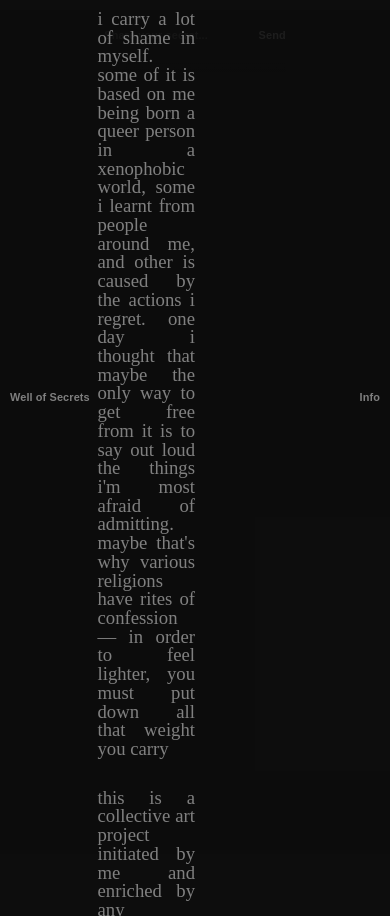
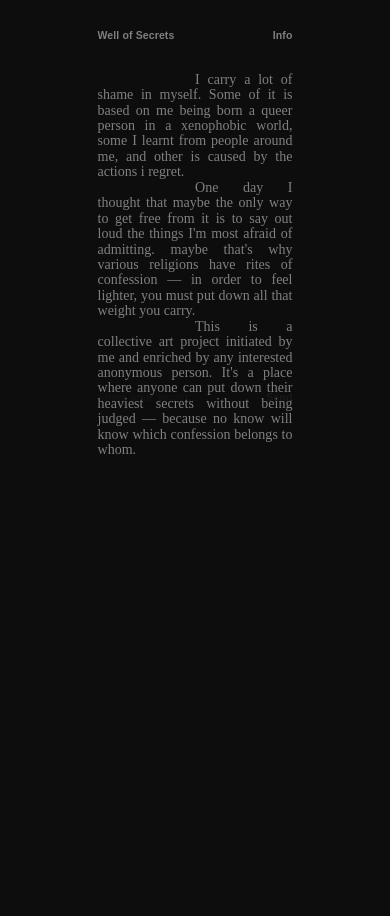
Before and after one commit to vitasiempre/well-of-secrets, a React (Vite) app in the folder client/: page / in a window 390 px wide. Both pictures are taken after a click on the element "Info". Before the commit the page ends 844 px from the top, so only its background shows below. Built offline with nearby package versions, Linux system fonts and the light colour scheme; no server answers.

Commit message:
responsive

```diff
--- a/client/src/App.jsx
+++ b/client/src/App.jsx
@@ -16,8 +16,8 @@ function App() {
     const well = document.querySelector('.Well');
 
     if (!infoVisibility && projectDescription && projectDescription != null && projectDescription != undefined) {
-      projectDescription.style.display = 'inline';
-      well.style.opacity = .15;
+      projectDescription.style.display = 'flex';
+      well.style.opacity = .1;
       infoVisibility = true;
     } else {
       projectDescription.style.display = 'none';
@@ -33,8 +33,12 @@ function App() {
       <p id="info" onClick={toggleInfoVisibility}>Info</p>
       <div id="projectDescription">
         <div id="overlay" onClick={toggleInfoVisibility}></div>
-        <p>i carry a lot of shame in myself. some of it is based on me being born a queer person in a xenophobic world, some i learnt from people around me, and other is caused by the actions i regret. one day i thought that maybe the only way to get free from it is to say out loud the things i'm most afraid of admitting. maybe that's why various religions have rites of confession — in order to feel lighter, you must put down all that weight you carry</p>
-        <p>this is a collective art project initiated by me and enriched by any interested anonymous person. it's a place where anyone can put down their heaviest secrets without being judged — </p>
+        <div>
+          <p>I carry a lot of shame in myself. Some of it is based on me being born a queer person in a xenophobic world, some I learnt from people around me, and other is caused by the actions i regret. </p>
+        <p>One day I thought that maybe the only way to get free from it is to say out loud the things I'm most afraid of admitting. maybe that's why various religions have rites of confession — in order to feel lighter, you must put down all that weight you carry.</p>
+        <p>This is a collective art project initiated by me and enriched by any interested anonymous person. It's a place where anyone can put down their heaviest secrets without being judged — because no know will know which confession belongs to whom.</p>
+        </div>
+
 
       </div>
       <div className='Well'>
--- a/client/src/App.scss
+++ b/client/src/App.scss
@@ -1,8 +1,3 @@
-$grid-margin: (
-  desktop: 30px,
-  mobile:  10px
-);
-
 #root {
   margin: 0 auto;
 }
@@ -33,33 +28,31 @@ $grid-margin: (
 }
 
 #projectDescription {
-  @include default-text(l);
+  @include default-text(xl);
   font-family: 'Times New Roman', Times, serif;
-  // columns: 4;
-  // text-align: left;
   width: 100vw;
-  // left: 25vw;
   font-weight: 400;
   display: none;
-  // position: fixed;
   position: fixed;
-  top: 10px;
+  top: 0px;
+  height: 100vh;
+  flex-direction: column;
+  justify-content: center;
   left: 0;
-  padding: 0 50vw 0 25vw;
+  padding: 0 25vw 0 25vw;
   box-sizing: border-box;
-  // width: calc(100vw - 60px);
-  // font-size: 3vw;
-  // mix-blend-mode: difference;
   pointer-events: none;
   z-index: 2;
 
   p {
     position: relative;
     z-index: 2;
+    text-indent: 50%;
   }
 
   p+p {
-    margin-top: 30px;
+    // margin-top: 30px;
+    // text-indent: 90px;
   }
 }
 
@@ -76,24 +69,73 @@ $grid-margin: (
   cursor: zoom-out;
 }
 
-@media screen and (max-width: 800px) {
+@media screen and (max-width: $breakpoint) {
   .Well {
-    width: calc(55%);
+    width: 50vw;
     box-sizing: border-box;
-    margin: 0 auto;
+    margin: calc(50vh - map-get($grid-margin, mobile)) auto 50vh auto;
     padding: 0;
+    gap: map-get($grid-margin, mobile);
   }
 
   #title, #info {
-  top: calc(50vh - 30px);
+  top: map-get($grid-margin, mobile);
   @include default-text(s);
+  position: absolute;
   }
 
   #title {
-  left: map-get($grid-margin, mobile);
+    left: calc(25vw);
   }
 
   #info {
-  right: map-get($grid-margin, mobile);
+    right: calc(25vw);
+  }
+
+  // #title {
+  //   position: absolute;
+  //   top: map-get($grid-margin, mobile);
+  //   left: 0;
+  //   width: 100%;
+  //   font-size: 8.1vw;
+  //   line-height: .65;
+  //   background-color: $backgroundColor;
+  //   text-align: center;
+  //   font-family: 'Times New Roman', Times, serif;
+  //   font-weight: 400;
+  //   z-index: 10;
+  // }
+
+  // #info {
+  //   opacity: 0;
+  //   top: auto;
+  //   bottom: map-get($grid-margin, mobile);
+  //   left: 0;
+  //   width: 100%;
+  //   font-size: 7.3vw;
+  //   line-height: .7;
+  //   background-color: $backgroundColor;
+  //   text-align: center;
+  //   font-family: 'Times New Roman', Times, serif;
+  //   font-weight: 400;
+  //   z-index: 10;
+  // }
+
+
+
+  #projectDescription {
+    position: absolute;
+    top: calc(map-get($grid-margin, mobile) * 2 + 3vw);
+    @include default-text(m);
+    font-family: 'Times New Roman', Times, serif;
+    font-weight: 400;
+    height: 100%;
+    flex-direction: column;
+    justify-content: start;
+  }
+
+  #overlay {
+    position: fixed;
+    top: 0;
   }
 }
--- a/client/src/components/ListSecrets.scss
+++ b/client/src/components/ListSecrets.scss
@@ -31,3 +31,9 @@
     height: calc(100% + 3vw);
     background: linear-gradient(to bottom,rgba(13,13,13,0), rgba(13,13,13,.8));
 }
+
+@media screen and (max-width: 800px){
+    .ListSecrets {
+        gap: map-get($grid-margin, mobile);
+    }
+}
--- a/client/src/components/SecretListener.scss
+++ b/client/src/components/SecretListener.scss
@@ -34,7 +34,13 @@ form {
     display: none;
 }
 
-@media screen and (max-width: 800px) {
+#secretListener::selection {
+background: white;
+color: $backgroundColor;
+opacity: 1;
+}
+
+@media screen and (max-width: $breakpoint) {
     #secretListener::placeholder, #secretListener {
     @include default-text(s);
     }
--- a/client/src/index.scss
+++ b/client/src/index.scss
@@ -1,4 +1,5 @@
 @use "./styles/_index.scss" as *;
+@use "./styles/_variables.scss" as *;
 @use "./reset.scss";
 
 :root {
@@ -6,7 +7,7 @@
   line-height: 1;
   font-weight: 600;
 
-  color: #E6E6E6;
+  color: hsl(0, 0%, 50%);
   background-color: #0D0D0D;
 
   font-synthesis: none;
--- a/client/src/styles/_index.scss
+++ b/client/src/styles/_index.scss
@@ -1 +1,2 @@
 @forward "mixins";
+@forward "variables";
--- a/client/src/styles/_mixins.scss
+++ b/client/src/styles/_mixins.scss
@@ -1,6 +1,8 @@
+@use "./variables" as *;
+
 $font-sizes: (
-  desktop: (s: 0.8vw,  m: 1.09vw, l: 1.25vw, xl: 2.5vw),
-  mobile:  (s: 2.8vw,   m: 3.6vw,   l: 4.8vw,   xl: 5.6vw)
+  desktop: (s: 0.9vw,  m: 1.2vw, l: 1.75vw, xl: 2.5vw),
+  mobile:  (s: 2.7vw,   m: 3.6vw,   l: 4.5vw,   xl: 4.5vw)
 );
 
 @mixin default-text($variant: m) {
@@ -9,17 +11,18 @@ $font-sizes: (
   }
   font-size: map-get(map-get($font-sizes, desktop), $variant);
   font-family: Arial, sans-serif;
-  line-height: 1;
+  line-height: 1.05;
   text-align: justify;
   font-weight: 600;
-  color: hsl(0, 0%, 50%);
+  color: $color;
 
   &::first-letter {
     // color: white;
   }
 
-  @media screen and (max-width: 800px) {
+  @media screen and (max-width: $breakpoint) {
     font-size: map-get(map-get($font-sizes, mobile), $variant);
+    line-height: 1.1;
 }
 
 }
--- /dev/null
+++ b/client/src/styles/_variables.scss
@@ -0,0 +1,9 @@
+  $color: hsl(0, 0%, 50%);
+  $backgroundColor: #0D0D0D;
+
+  $breakpoint: 1000px;
+
+  $grid-margin: (
+  desktop: 30px,
+  mobile:  30px
+);
```
Lines whose indentation alone changed are shown as unchanged.
